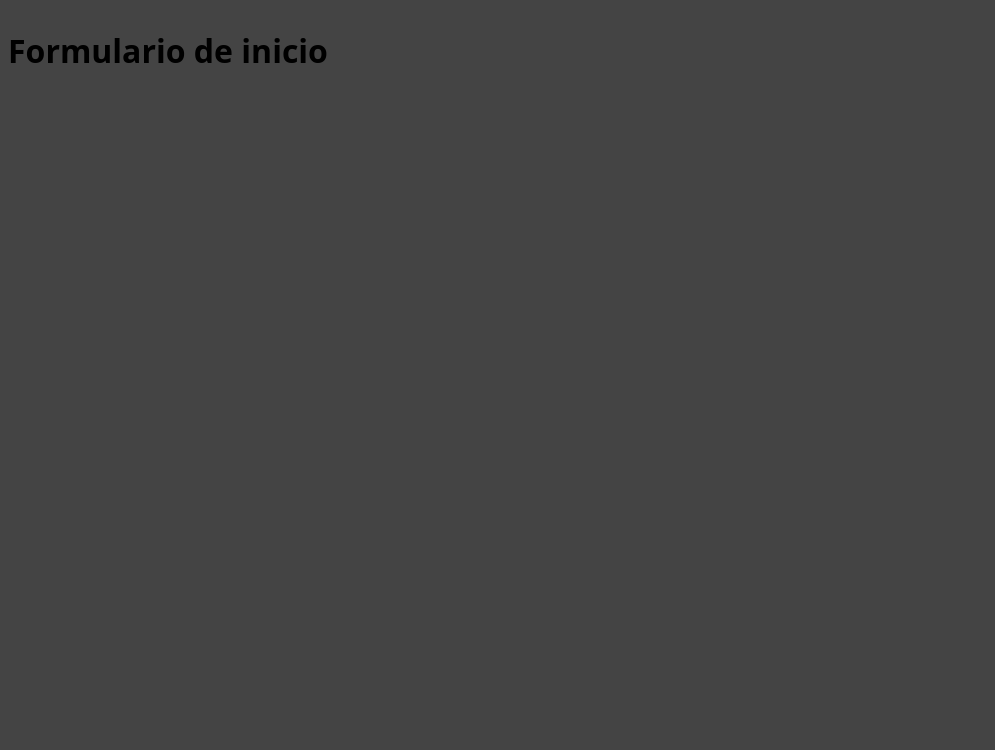
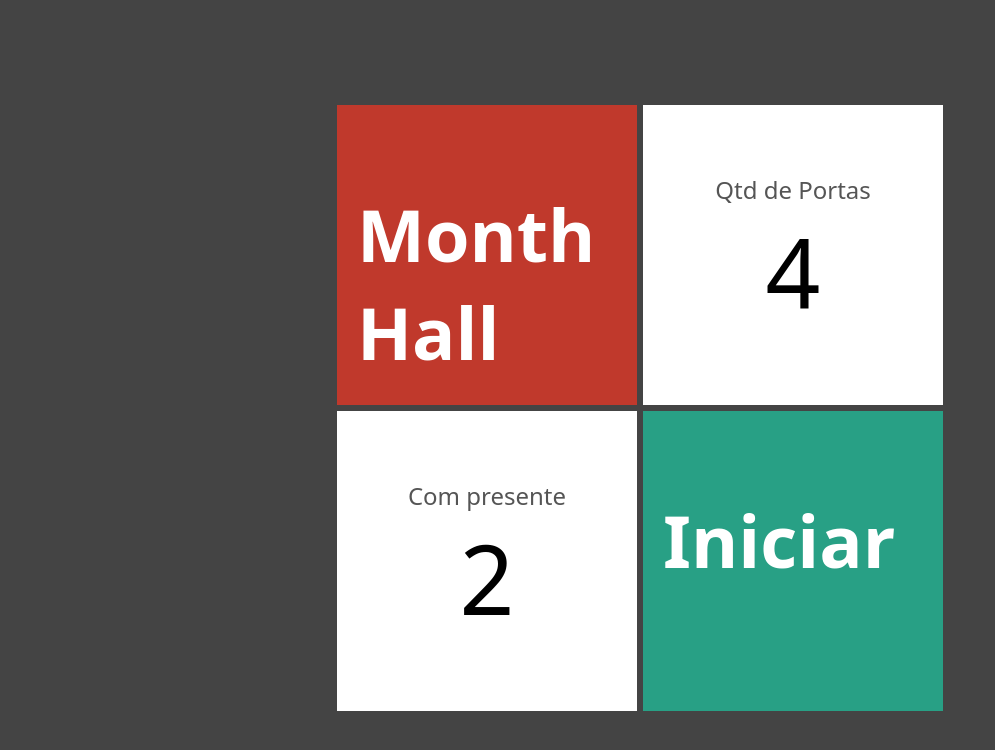
Before and after one commit to ivanProgramador/portas, a Next.js app: page / in a window 1280 px wide. Shown: the top 750 px of the page, without its empty margins (0-995 px from the left). Built offline with nearby package versions, Linux system fonts and the light colour scheme.

Commit message:
construção do formulario em andamento

```diff
--- /dev/null
+++ b/components/Cartao.tsx
@@ -0,0 +1,21 @@
+import  style  from "../styles/Cartao.module.css"
+
+interface CartaoProps{
+    bgcolor?: string
+    children?:any
+}
+
+export default function Cartao(props: CartaoProps){
+
+     return(
+        <div className={style.cartao}
+          style={{
+             backgroundColor: props.bgcolor ?? "#fff"
+          }}
+        >
+
+           {props.children}
+
+        </div>
+     )
+}
--- /dev/null
+++ b/components/EntradaNumerica.tsx
@@ -0,0 +1,22 @@
+import styles from "../styles/EntradaNumerica.module.css"
+
+interface EntradaNumericaProps{
+     text: string
+     value: number
+     onChange:(newValue: number) => void
+}
+
+export default function EntradaNumerica(props: EntradaNumericaProps){
+   return(
+      <div className={styles.entradaNumerica}>
+
+         <span className={styles.text}>{props.text}</span>
+         <span className={styles.value}>{props.value}</span>
+
+      </div>
+   )
+
+
+
+
+}
--- a/pages/index.tsx
+++ b/pages/index.tsx
@@ -1,16 +1,49 @@
-import PortaModel from "@/model/porta";
-import Porta from "../components/Porta";
+import Cartao from "@/components/Cartao";
+import styles from "../styles/Formulario.module.css"
+import Link from "next/link";
+import EntradaNumerica from "@/components/EntradaNumerica";
 import { useState } from "react";
-import { atualizarPortas, criarPortas } from "@/functions/portas";
 
 
+export default function Formulario() {
 
-export default function Home() {
+  const[qtdePortas,setQtdePortas] = useState(4)
+  const[comPresente,setComPresente] = useState(2)
 
   return (
-    <div style={{display:"flex"}} >
+    <div className={styles.formulario} >
+     <div>
+       <Cartao bgcolor="#c0392c">
+         <h2>Month Hall</h2>
+       </Cartao>
+       <Cartao>
+           <EntradaNumerica
+              text="Qtd de Portas"
+              value={qtdePortas}
+              onChange={novaQte => setQtdePortas(novaQte)}
+            />
 
-      <h1>Formulario de inicio</h1>
+
+       </Cartao>
+     </div>
+     <div>
+    <Cartao>
+
+    <EntradaNumerica
+              text="Com presente"
+              value={comPresente}
+              onChange={novaPortaComPresente => setComPresente(novaPortaComPresente)}
+      />
+     </Cartao>
+     <Cartao  bgcolor="#28a085">
+       <Link href={`/jogo/4/2`} >
+        <h2 className={styles.link} >Iniciar</h2>
+
+       </Link>
+     </Cartao>
+
+     </div>
+
 
     </div>
   );
--- /dev/null
+++ b/styles/Cartao.module.css
@@ -0,0 +1,17 @@
+.cartao{
+     display: flex;
+     width: 300px;
+     height: 300px;
+     color: #fff;
+     margin: 3px;
+     font-size: 3rem;
+     padding: 20px;
+}
+.link{
+     display: flex;
+     justify-content:center;
+     align-items: center;
+     flex: 1;
+     margin: 0;
+     cursor: pointer;
+}
--- /dev/null
+++ b/styles/EntradaNumerica.module.css
@@ -0,0 +1,17 @@
+.entradaNumerica{
+
+    display: flex;
+    flex: 1;
+    flex-direction: column;
+    align-items: center;
+    justify-content: center;
+    color: #000;
+}
+
+.text{
+    color: #555;
+    font-size: 1.5rem;
+}
+.value{
+    font-size: 6rem;
+}
--- /dev/null
+++ b/styles/Formulario.module.css
@@ -0,0 +1,11 @@
+.formulario{
+    display: flex;
+    flex-direction: column;
+    justify-content: center;
+    align-items: center;
+    height: 100vh;
+
+}
+.formulario div{
+   display: flex;
+}
```
